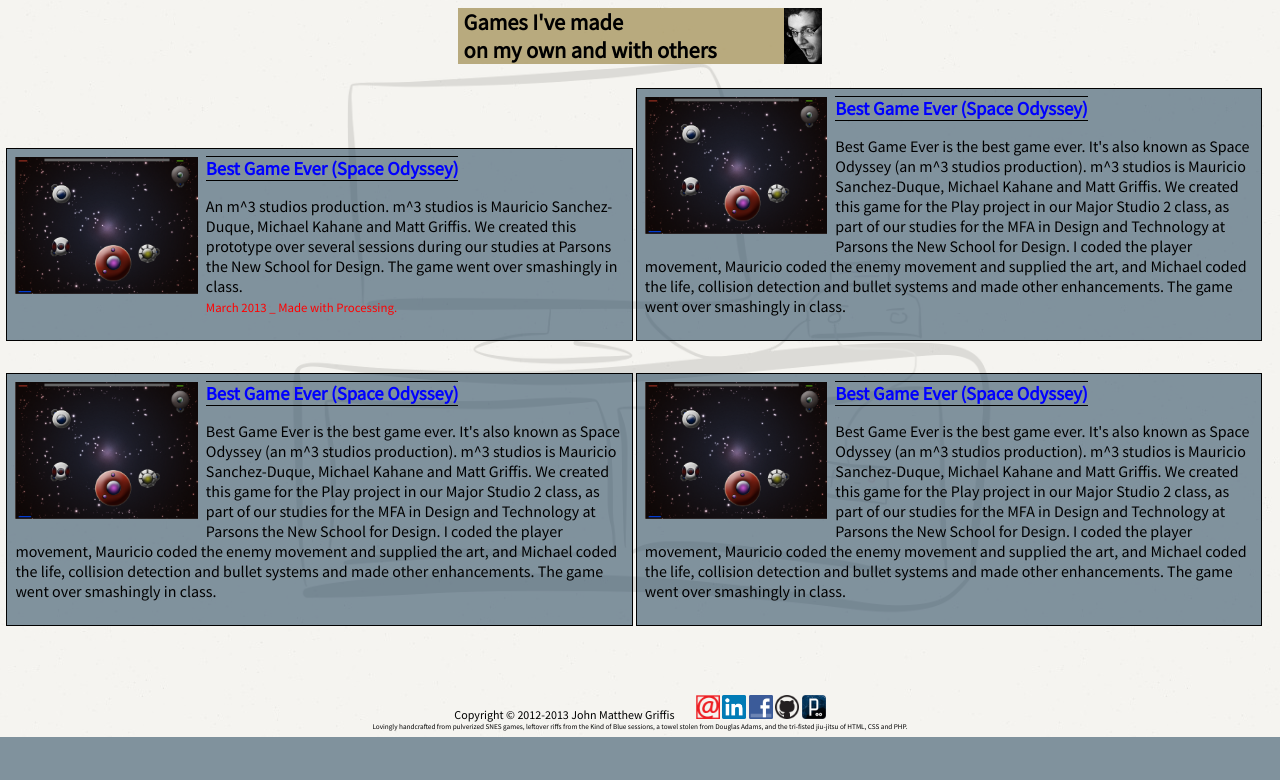
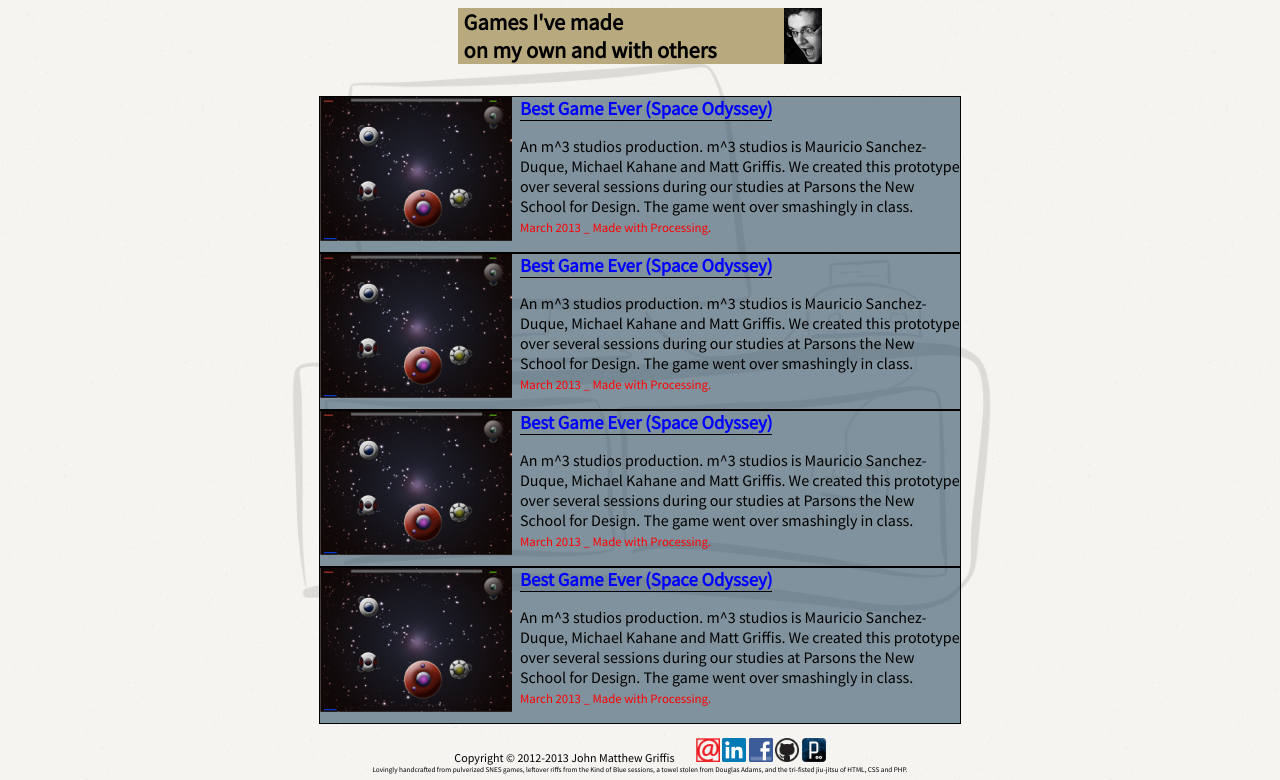
Before and after one commit to jmatthewgriffis/mySite, a PHP site: page /games.php in a window 1280 px wide. Shown: the part 63-843 px from the top of the page. Before the commit the page ends 800 px from the top, so only its background shows below. Run offline with PHP 8.4, Linux system fonts and the light colour scheme.

Commit message:
Figured out the layout puzzle.

```diff
--- a/about.php
+++ b/about.php
@@ -8,7 +8,7 @@
 
 		<article id="whatPage">
 			<h2><img src="images/people/me3.jpg" alt="This is the About page." title="There's no link - you're already here!"/></a>
-			You require larger pics of me<br>with bio and contact info.</h2>
+			You need larger images of me<br>with bio and contact info.</h2>
 		</article>
 
 <section style="float:left;">
--- a/css/style.css
+++ b/css/style.css
@@ -39,7 +39,10 @@ div#wrapper{
 
 section.content{
 	clear:both;
+	margin:auto;
 	padding: 0.5em 0.5% 3.5em 0.5%;
+	text-align: center;
+	/*border: solid 1px black;*/
 }
 
 div.background{
@@ -78,7 +81,7 @@ a:hover{
 a:active{}
 
 article#whatPage {
-	margin-bottom: 0.5em;
+	margin-bottom: 2em;
 }
 
 article#whatPage img {
@@ -93,6 +96,7 @@ article#whatPage h2 {
 	padding-left: 0.25em;
 	background:rgb(159, 139, 78);
 	background:rgba(159, 139, 78, 0.7);
+	text-align: left;
 	/*border:solid 1px black;*/
 }
 
@@ -114,9 +118,11 @@ article.music {
 article.thing {
 	clear:both;
 	display: inline-block;
-	width: 48%;
-	padding: 0.5em;
-	margin: 1em 0;
+	width: 40em;
+	/*width: 46%;*/
+	/*padding: 0.5em;*/
+	/*margin: 1em 2em 1em 0;*/
+	text-align: left;
 	border: solid 1px black;
 }
 
@@ -267,6 +273,7 @@ footer section#footerTxt{
 
 #welcome h1 {
 	margin:auto;
+	text-align: left;
 }
 
 section#index a div.link{
--- a/games.php
+++ b/games.php
@@ -24,7 +24,7 @@
 			<img src="images/games/space_odyssey.png" alt="Space Odyssey" title="Pew pew"/>
 			<h3>Best Game Ever (Space Odyssey)</h3>
 		</a>
-		<p>Best Game Ever is the best game ever. It's also known as Space Odyssey (an m^3 studios production). m^3 studios is Mauricio Sanchez-Duque, Michael Kahane and Matt Griffis. We created this game for the Play project in our Major Studio 2 class, as part of our studies for the MFA in Design and Technology at Parsons the New School for Design. I coded the player movement, Mauricio coded the enemy movement and supplied the art, and Michael coded the life, collision detection and bullet systems and made other enhancements. The game went over smashingly in class.</p>
+		<p>An m^3 studios production. m^3 studios is Mauricio Sanchez-Duque, Michael Kahane and Matt Griffis. We created this prototype over several sessions during our studies at Parsons the New School for Design. The game went over smashingly in class.<br><span class="specs">March 2013 _ Made with Processing.</span></p>
 		</article>
 
 		<article class="thing game">
@@ -32,7 +32,7 @@
 			<img src="images/games/space_odyssey.png" alt="Space Odyssey" title="Pew pew"/>
 			<h3>Best Game Ever (Space Odyssey)</h3>
 		</a>
-		<p>Best Game Ever is the best game ever. It's also known as Space Odyssey (an m^3 studios production). m^3 studios is Mauricio Sanchez-Duque, Michael Kahane and Matt Griffis. We created this game for the Play project in our Major Studio 2 class, as part of our studies for the MFA in Design and Technology at Parsons the New School for Design. I coded the player movement, Mauricio coded the enemy movement and supplied the art, and Michael coded the life, collision detection and bullet systems and made other enhancements. The game went over smashingly in class.</p>
+		<p>An m^3 studios production. m^3 studios is Mauricio Sanchez-Duque, Michael Kahane and Matt Griffis. We created this prototype over several sessions during our studies at Parsons the New School for Design. The game went over smashingly in class.<br><span class="specs">March 2013 _ Made with Processing.</span></p>
 		</article>
 
 		<article class="thing game">
@@ -40,7 +40,7 @@
 			<img src="images/games/space_odyssey.png" alt="Space Odyssey" title="Pew pew"/>
 			<h3>Best Game Ever (Space Odyssey)</h3>
 		</a>
-		<p>Best Game Ever is the best game ever. It's also known as Space Odyssey (an m^3 studios production). m^3 studios is Mauricio Sanchez-Duque, Michael Kahane and Matt Griffis. We created this game for the Play project in our Major Studio 2 class, as part of our studies for the MFA in Design and Technology at Parsons the New School for Design. I coded the player movement, Mauricio coded the enemy movement and supplied the art, and Michael coded the life, collision detection and bullet systems and made other enhancements. The game went over smashingly in class.</p>
+		<p>An m^3 studios production. m^3 studios is Mauricio Sanchez-Duque, Michael Kahane and Matt Griffis. We created this prototype over several sessions during our studies at Parsons the New School for Design. The game went over smashingly in class.<br><span class="specs">March 2013 _ Made with Processing.</span></p>
 		</article>
 
 	</section><!--end games-->
```
